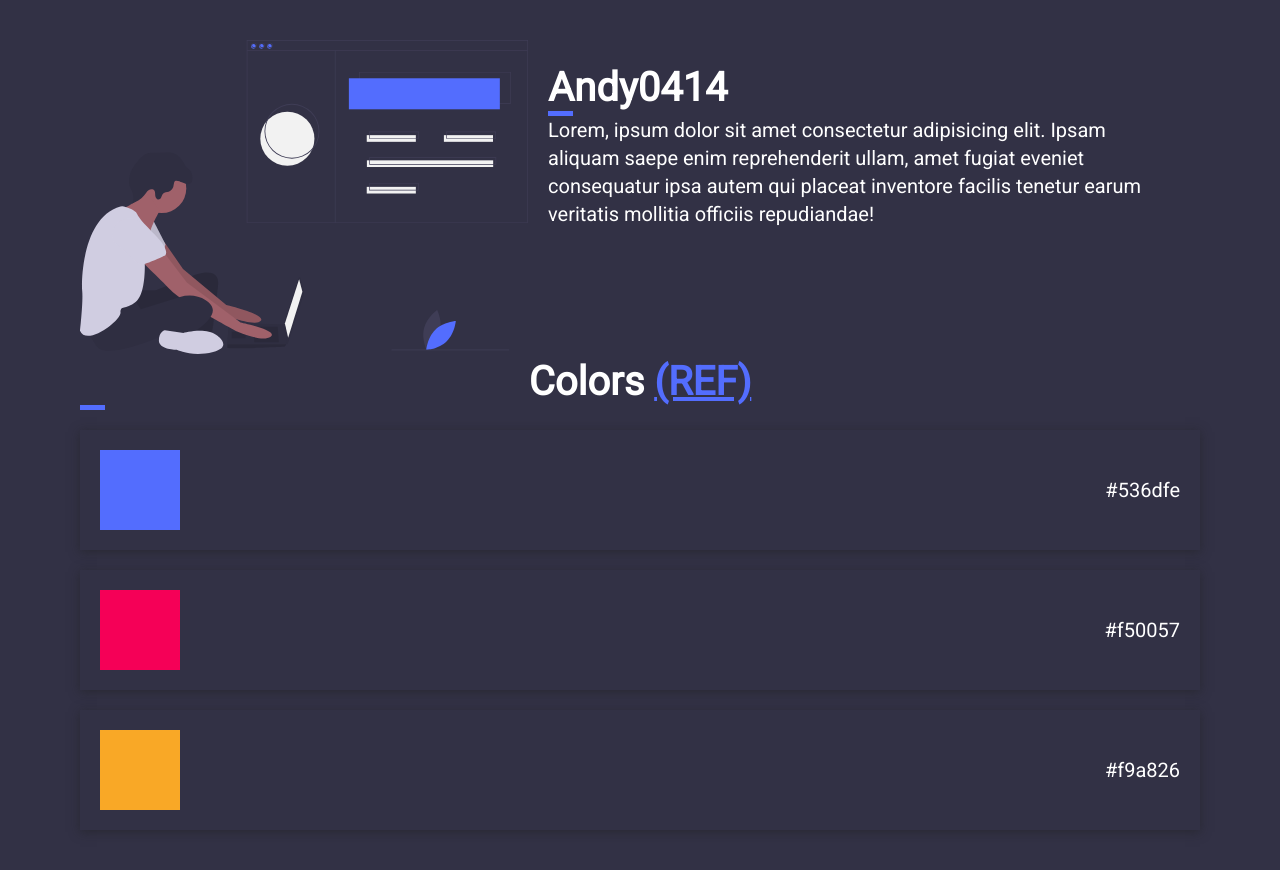
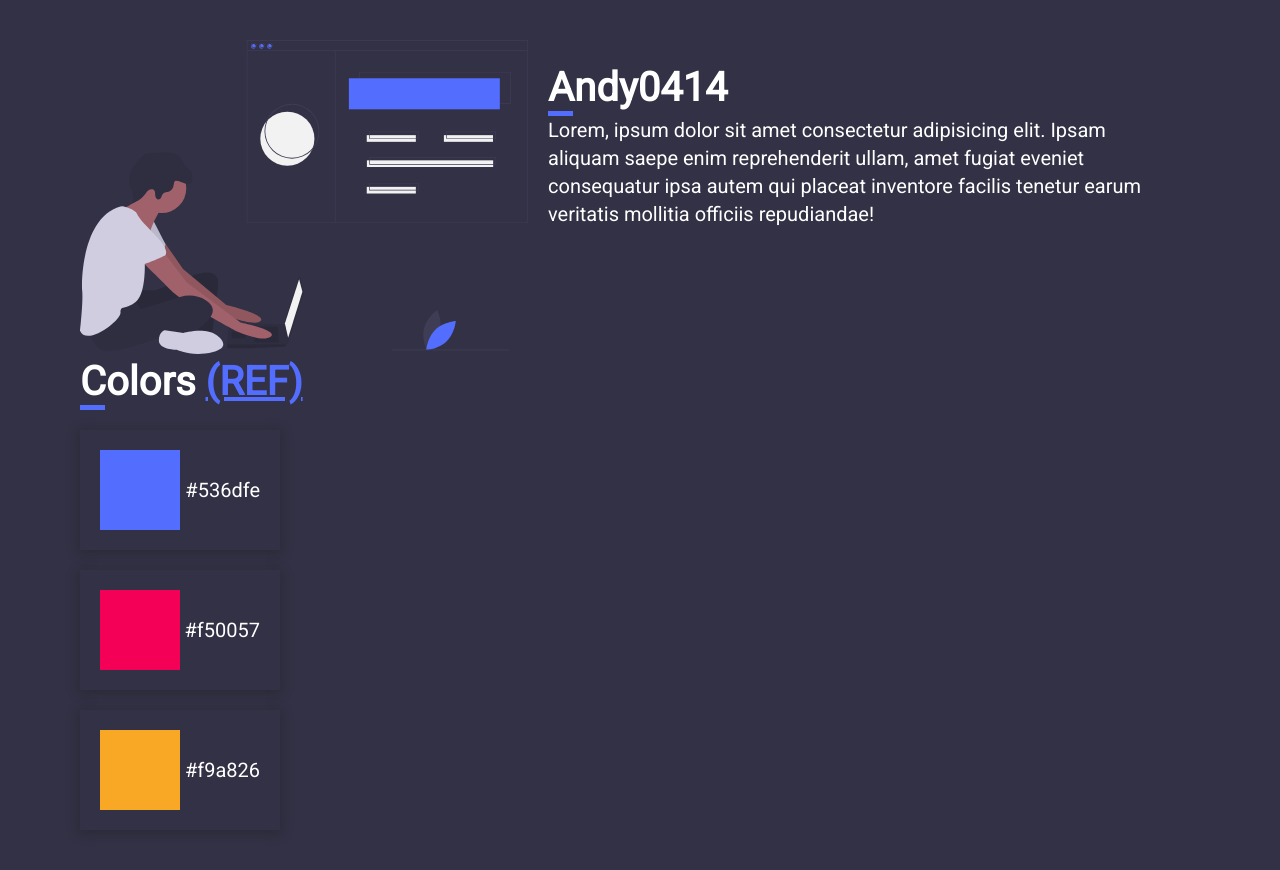
Before and after one commit to Andy-0414/andy0414.com, a Vue app: page / in a window 1280 px wide. Shown: the top 870 px of the page. Built offline with nearby package versions, Linux system fonts and the light colour scheme.

Commit message:
Update colors

```diff
--- a/src/views/Main.vue
+++ b/src/views/Main.vue
@@ -52,13 +52,12 @@ export default {};
 
 .color-title {
 	font-size: 40px;
-	text-align: center;
 }
 .color-item {
 	display: flex;
 	justify-content: space-between;
 	align-items: center;
-	width: 100%;
+	width: 200px;
 	padding: 20px;
 
 	background-color: $deep-background-color;
```
